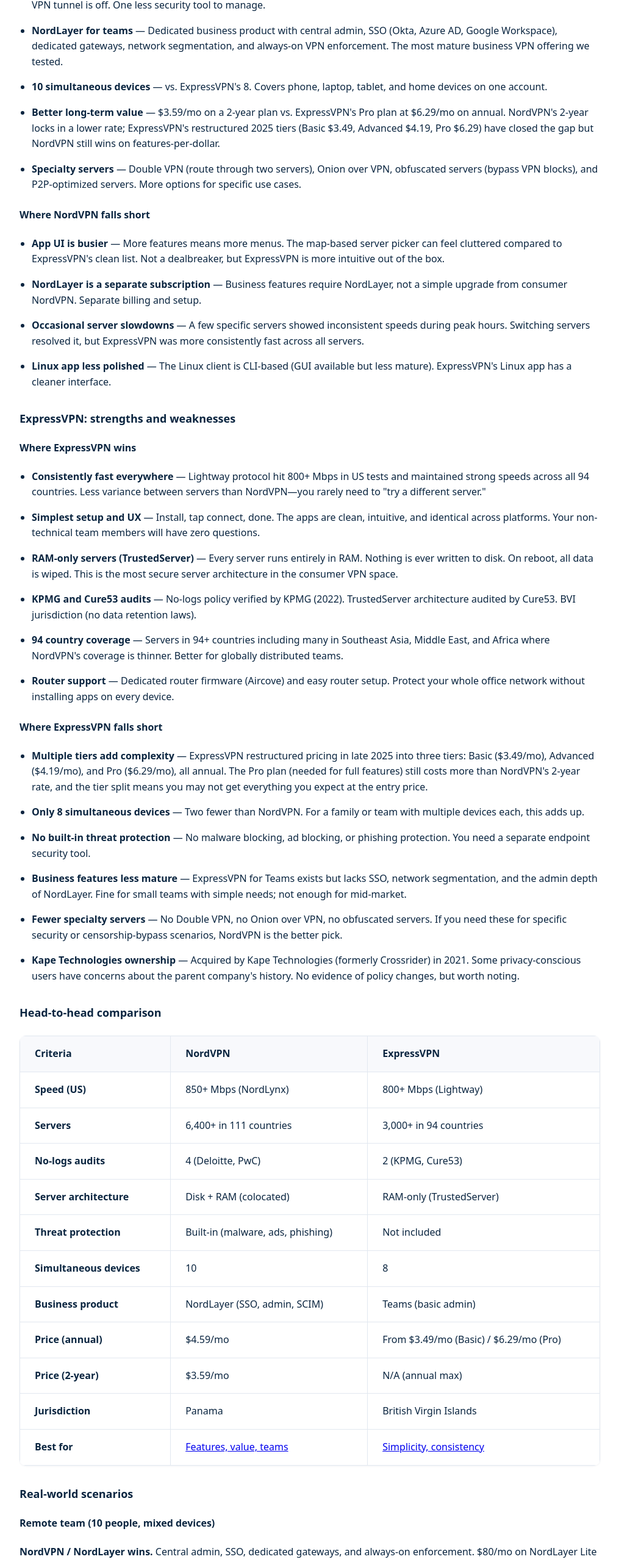
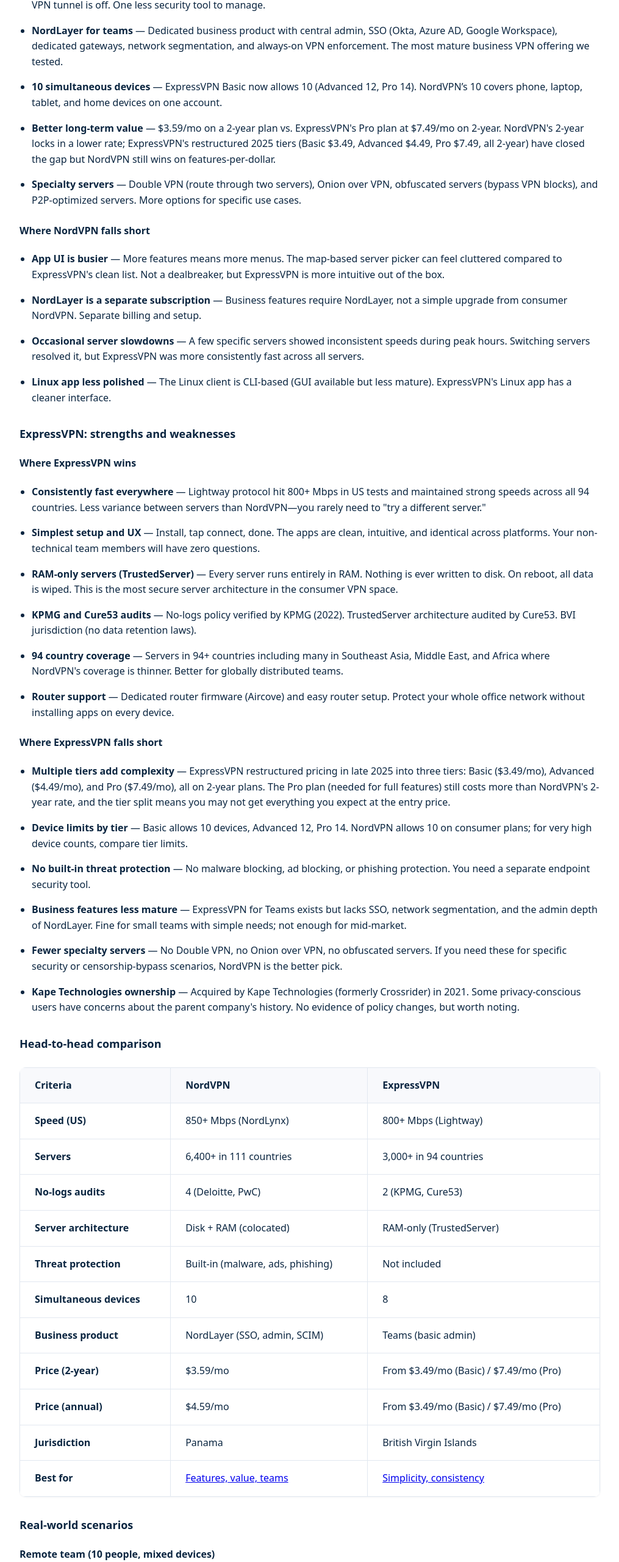
Before and after one commit to bethestoic1/tech-walkthroughs, a plain HTML site: page cybersecurity/nordvpn-vs-expressvpn-2026/index.html in a window 1280 px wide. Shown: the part 1474-4035 px from the top of the page at 61% size, without its empty margins (132-1147 px from the left). Drawn offline with Linux system fonts and the light colour scheme.

Commit message:
Factual accuracy audit: fix ExpressVPN pricing, device counts, and minor corrections (#18)
- Add FACTUAL_ACCURACY_AUDIT.md with verification notes and corrections log
- ExpressVPN: update to 2025 tiers (Advanced $4.49, Pro $7.49, 2-year; 10/12/14 devices)
- GitHub Copilot: soften subscriber claim to 'millions of paying subscribers'
- Monday.com: fix Standard price to $17/user in best-crm-startups-2026
- Best VPN table: ExpressVPN entry from $8.32 to From $3.49/mo (Basic)

Co-authored-by: LearnSolana <LearnSolana@gmail.com>

```diff
--- a/cybersecurity/nordvpn-vs-expressvpn-2026/index.html
+++ b/cybersecurity/nordvpn-vs-expressvpn-2026/index.html
@@ -116,11 +116,10 @@
                     <li><strong>NordLayer for teams</strong> — Dedicated business product with central admin, SSO (Okta,
                         Azure AD, Google Workspace), dedicated gateways, network segmentation, and always-on VPN
                         enforcement. The most mature business VPN offering we tested.</li>
-                    <li><strong>10 simultaneous devices</strong> — vs. ExpressVPN's 8. Covers phone, laptop, tablet, and
-                        home devices on one account.</li>
+                    <li><strong>10 simultaneous devices</strong> — ExpressVPN Basic now allows 10 (Advanced 12, Pro 14). NordVPN’s 10 covers phone, laptop, tablet, and home devices on one account.</li>
                     <li><strong>Better long-term value</strong> — $3.59/mo on a 2-year plan vs. ExpressVPN's Pro plan at
-                        $6.29/mo on annual. NordVPN's 2-year locks in a lower rate; ExpressVPN's restructured 2025 tiers
-                        (Basic $3.49, Advanced $4.19, Pro $6.29) have closed the gap but NordVPN still wins on
+                        $7.49/mo on 2-year. NordVPN's 2-year locks in a lower rate; ExpressVPN's restructured 2025 tiers
+                        (Basic $3.49, Advanced $4.49, Pro $7.49, all 2-year) have closed the gap but NordVPN still wins on
                         features-per-dollar.</li>
                     <li><strong>Specialty servers</strong> — Double VPN (route through two servers), Onion over VPN,
                         obfuscated servers (bypass VPN blocks), and P2P-optimized servers. More options for specific use
@@ -166,11 +165,10 @@
                 <h4>Where ExpressVPN falls short</h4>
                 <ul>
                     <li><strong>Multiple tiers add complexity</strong> — ExpressVPN restructured pricing in late 2025
-                        into three tiers: Basic ($3.49/mo), Advanced ($4.19/mo), and Pro ($6.29/mo), all annual. The Pro
+                        into three tiers: Basic ($3.49/mo), Advanced ($4.49/mo), and Pro ($7.49/mo), all on 2-year plans. The Pro
                         plan (needed for full features) still costs more than NordVPN's 2-year rate, and the tier split
                         means you may not get everything you expect at the entry price.</li>
-                    <li><strong>Only 8 simultaneous devices</strong> — Two fewer than NordVPN. For a family or team with
-                        multiple devices each, this adds up.</li>
+                    <li><strong>Device limits by tier</strong> — Basic allows 10 devices, Advanced 12, Pro 14. NordVPN allows 10 on consumer plans; for very high device counts, compare tier limits.</li>
                     <li><strong>No built-in threat protection</strong> — No malware blocking, ad blocking, or phishing
                         protection. You need a separate endpoint security tool.</li>
                     <li><strong>Business features less mature</strong> — ExpressVPN for Teams exists but lacks SSO,
@@ -231,14 +229,14 @@
                                 <td>Teams (basic admin)</td>
                             </tr>
                             <tr>
+                                <td><strong>Price (2-year)</strong></td>
+                                <td>$3.59/mo</td>
+                                <td>From $3.49/mo (Basic) / $7.49/mo (Pro)</td>
+                            </tr>
+                            <tr>
                                 <td><strong>Price (annual)</strong></td>
                                 <td>$4.59/mo</td>
-                                <td>From $3.49/mo (Basic) / $6.29/mo (Pro)</td>
-                            </tr>
-                            <tr>
-                                <td><strong>Price (2-year)</strong></td>
-                                <td>$3.59/mo</td>
-                                <td>N/A (annual max)</td>
+                                <td>From $3.49/mo (Basic) / $7.49/mo (Pro)</td>
                             </tr>
                             <tr>
                                 <td><strong>Jurisdiction</strong></td>
@@ -266,7 +264,7 @@
                 <h4>Solo freelancer working from cafes</h4>
                 <p><strong>Either works, NordVPN on long-term value.</strong> Both protect you on public Wi-Fi.
                     NordVPN's Threat Protection blocks phishing and malware without extra tools. At $3.59/mo (2-year)
-                    vs. ExpressVPN Pro at $6.29/mo (annual), NordVPN still saves roughly $32/year — while offering more
+                    vs. ExpressVPN Pro at $7.49/mo (2-year), NordVPN still saves on the long-term rate — while offering more
                     specialty server options.</p>
 
                 <h4>Team with employees in restricted countries</h4>
```
Also changed, not shown: ai-coding/best-ai-coding-assistant-2026/index.html (+1 -1 lines), cybersecurity/best-vpn-business-2026/index.html (+6 -7 lines), cybersecurity/best-vpn-remote-work-2026/index.html (+3 -3 lines), marketing-crm/best-crm-startups-2026/index.html (+2 -2 lines), 1 other file.
